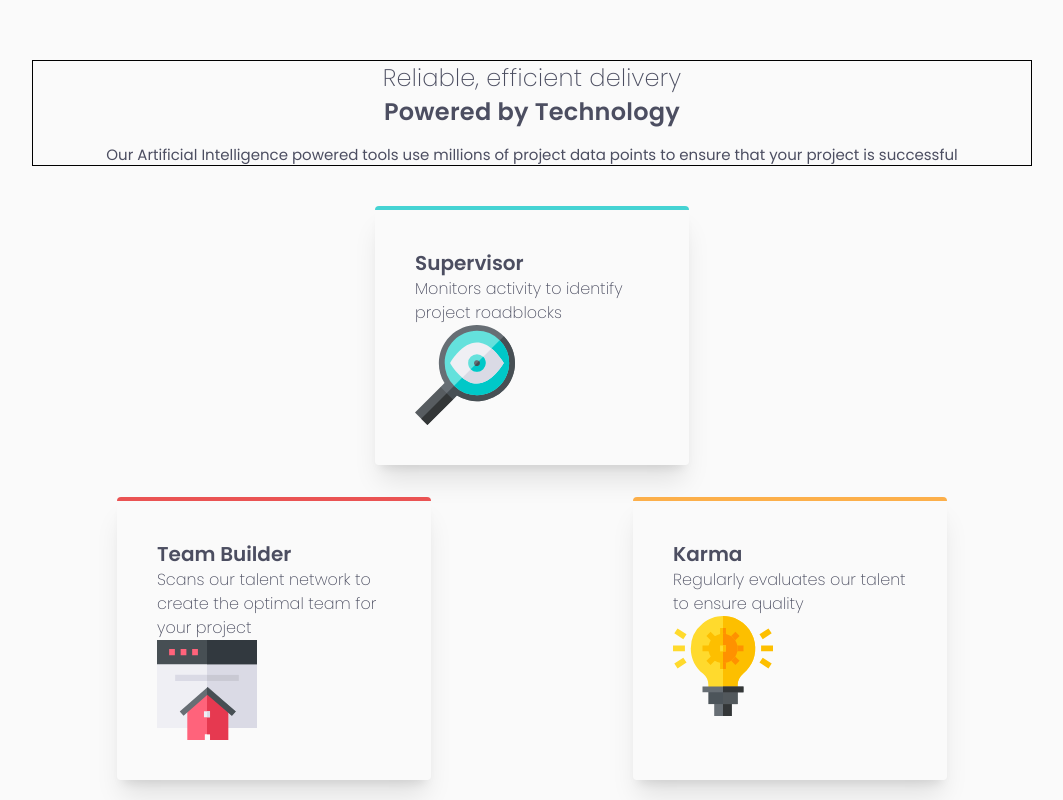
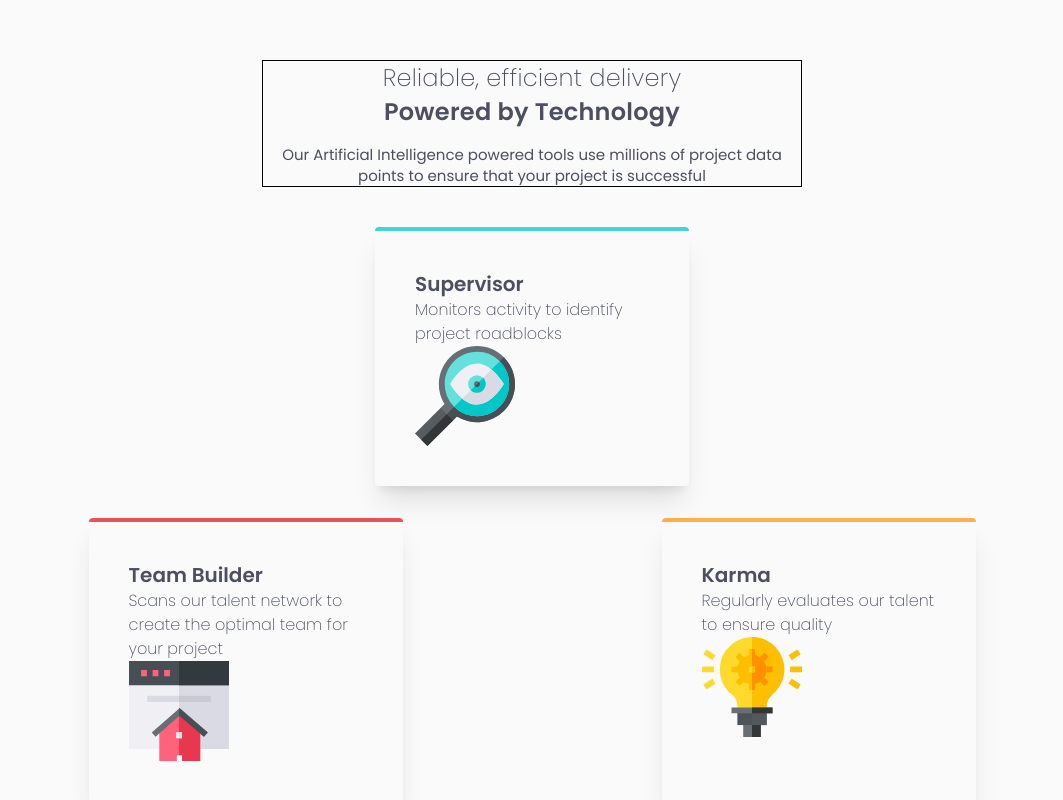
Before and after one commit to BlonoBuccellati/fm-four-card-feature-section, a Next.js app: page / in a window 1280 px wide. Shown: the top 800 px of the page, without its empty margins (108-1171 px from the left). Built offline with nearby package versions, Linux system fonts and the light colour scheme.

Commit message:
style(Card): レスポンシブレイアウト、完成

```diff
--- a/src/app/page.tsx
+++ b/src/app/page.tsx
@@ -7,9 +7,9 @@ import IconTeamBuilder from "@/assets/images/icon-team-builder.svg";
 export default function Home() {
   return (
     <div className="font-poppins text-neutral-gray-500 min-h-screen bg-[#FAFAFA] font-thin">
-      <div className="m-auto flex w-[90%] max-w-[316px] flex-col gap-10 pt-15 md:max-lg:max-w-[1000px] lg:max-w-[1300px]">
+      <div className="m-auto flex w-[90%] max-w-[316px] flex-col gap-10 pt-15 md:max-lg:max-w-[1114px] lg:max-w-max">
         {/* ヒーローセクション？ */}
-        <section className="text-preset-1 flex flex-col gap-4 border border-black text-center">
+        <section className="text-preset-1 mx-auto flex flex-col gap-4 border border-black text-center md:w-[540px]">
           <h1 className="">
             Reliable, efficient delivery
             <br />
@@ -20,7 +20,7 @@ export default function Home() {
             data points to ensure that your project is successful
           </p>
         </section>
-        <div className="flex w-full flex-col gap-8 lg:flex-row">
+        <div className="mx-auto flex w-full flex-col gap-8 lg:flex-row lg:items-center">
           {/* Card1 */}
           <Card
             title="Supervisor"
@@ -29,7 +29,7 @@ export default function Home() {
           >
             Monitors activity to identify project roadblocks
           </Card>
-          <div className="flex flex-col gap-8 md:justify-evenly md:max-lg:flex-row lg:flex-col-reverse">
+          <div className="flex flex-col gap-8 md:max-lg:flex-row md:max-lg:justify-evenly lg:flex-col-reverse">
             {/* Card2 */}
             <Card
               title="Team Builder"
```
